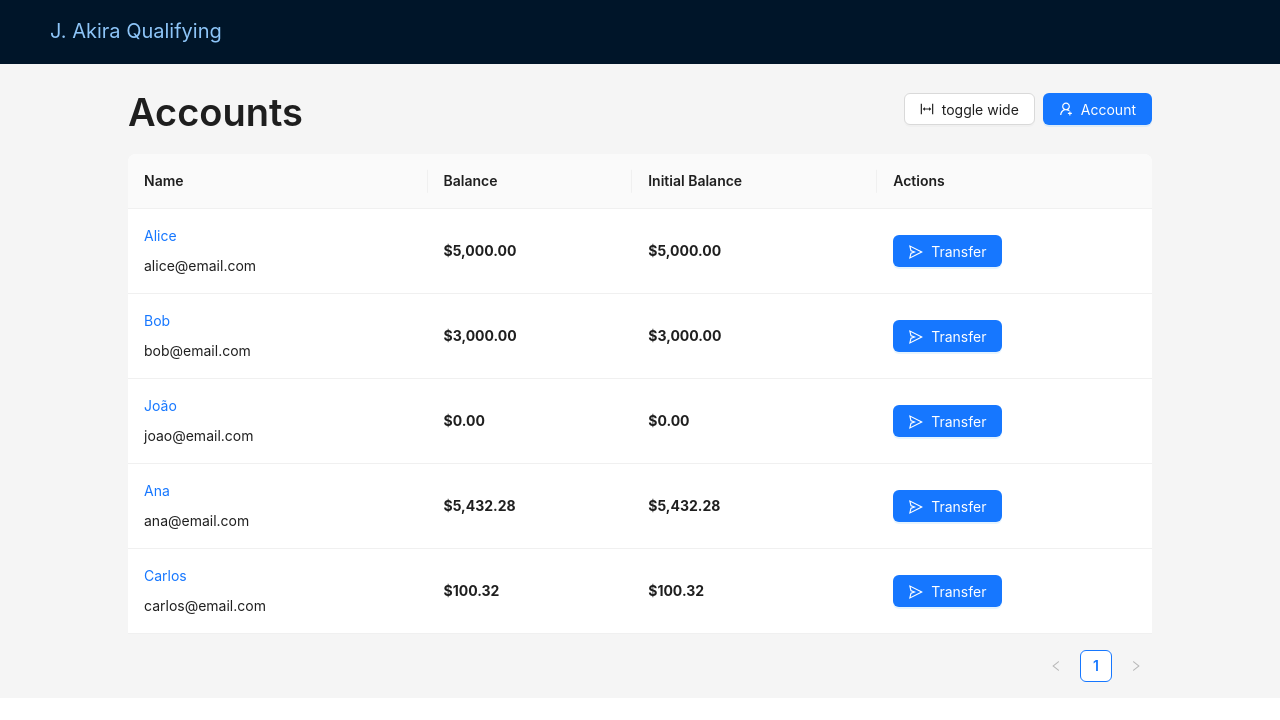
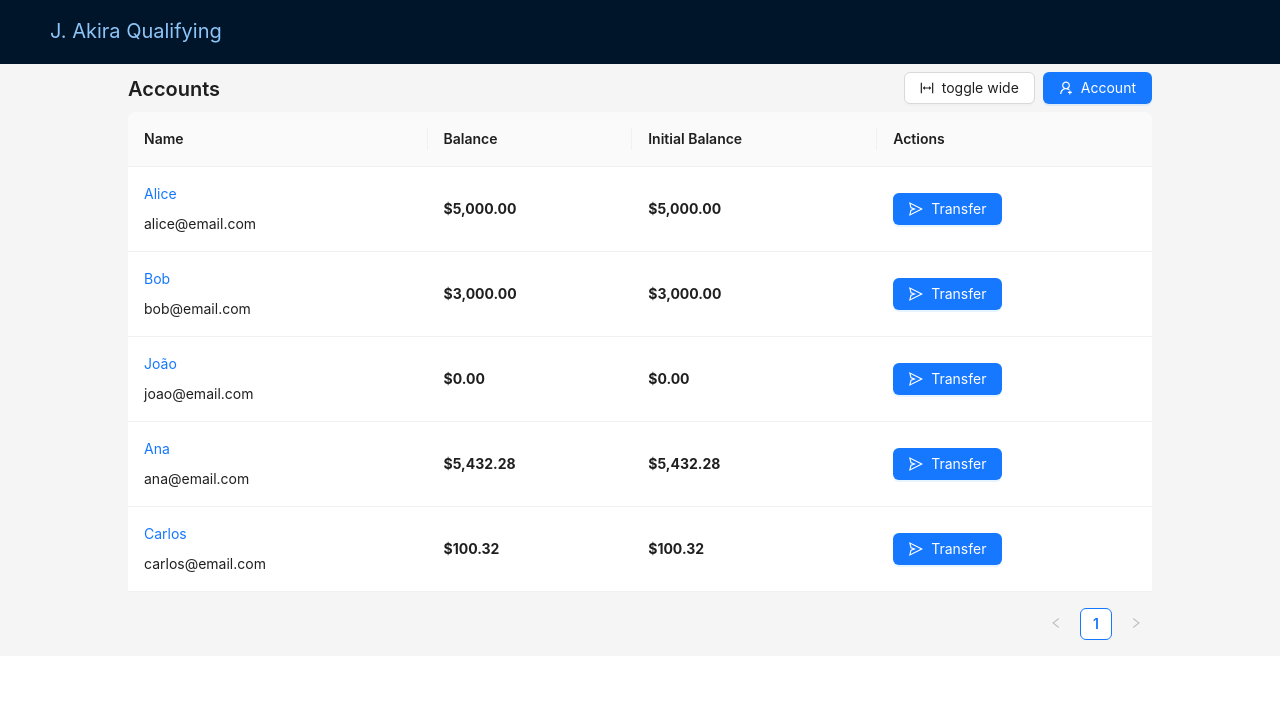
Before and after one commit to joneakira/apollo-qualifying, a React (Create React App) app: page / in a window 1280 px wide. Shown: the top 720 px of the page. Built offline with nearby package versions, Linux system fonts and the light colour scheme; data requests are answered from the project's data file.

Commit message:
refactor

```diff
--- a/src/components/Accounts/Table.tsx
+++ b/src/components/Accounts/Table.tsx
@@ -125,13 +125,6 @@ const AccountsTable: React.FC<IProps> = (props) => {
   const isLoading = useMemo(() => {
     return isFetching > 0;
   }, [isFetching]);
-  // useEffect(() => {
-  //   const params = new URLSearchParams(location.search);
-  //   const targetEmail = params.get("targetEmail");
-  //   if (targetEmail) {
-  //     setTransaction((prev) => (prev ? { ...prev, targetEmail } : { targetEmail, amount: 0 }));
-  //   }
-  // }, [location.search, setTransaction]);
 
   return (
     <Flex
@@ -148,7 +141,9 @@ const AccountsTable: React.FC<IProps> = (props) => {
           alignItems: "center",
         }}
       >
-        <Typography.Title>Accounts</Typography.Title>
+        <Typography.Title style={{ fontSize: "20px" }}>
+          Accounts
+        </Typography.Title>
         <Space>
           <Button
             icon={<ColumnWidthOutlined />}
```
